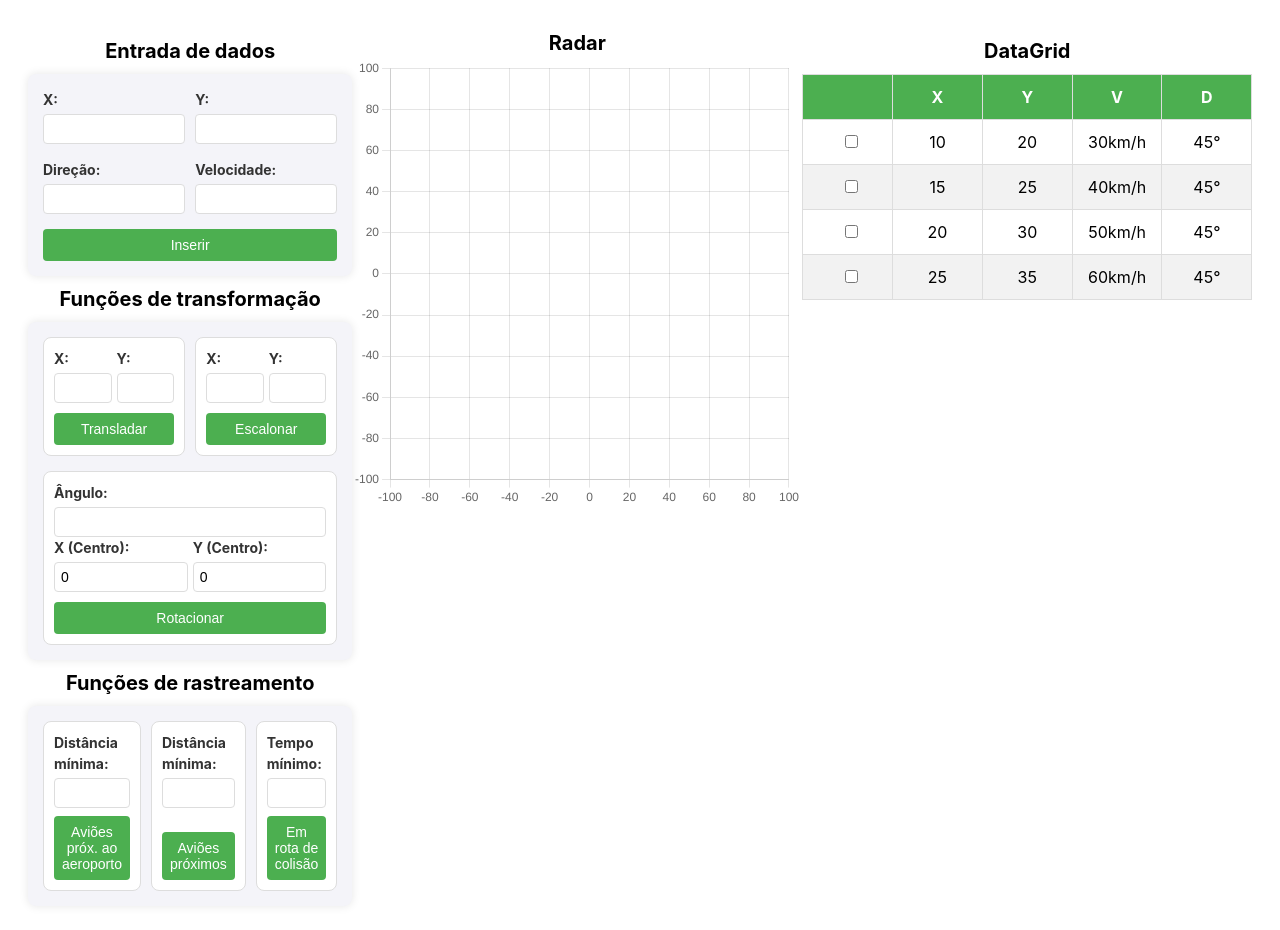
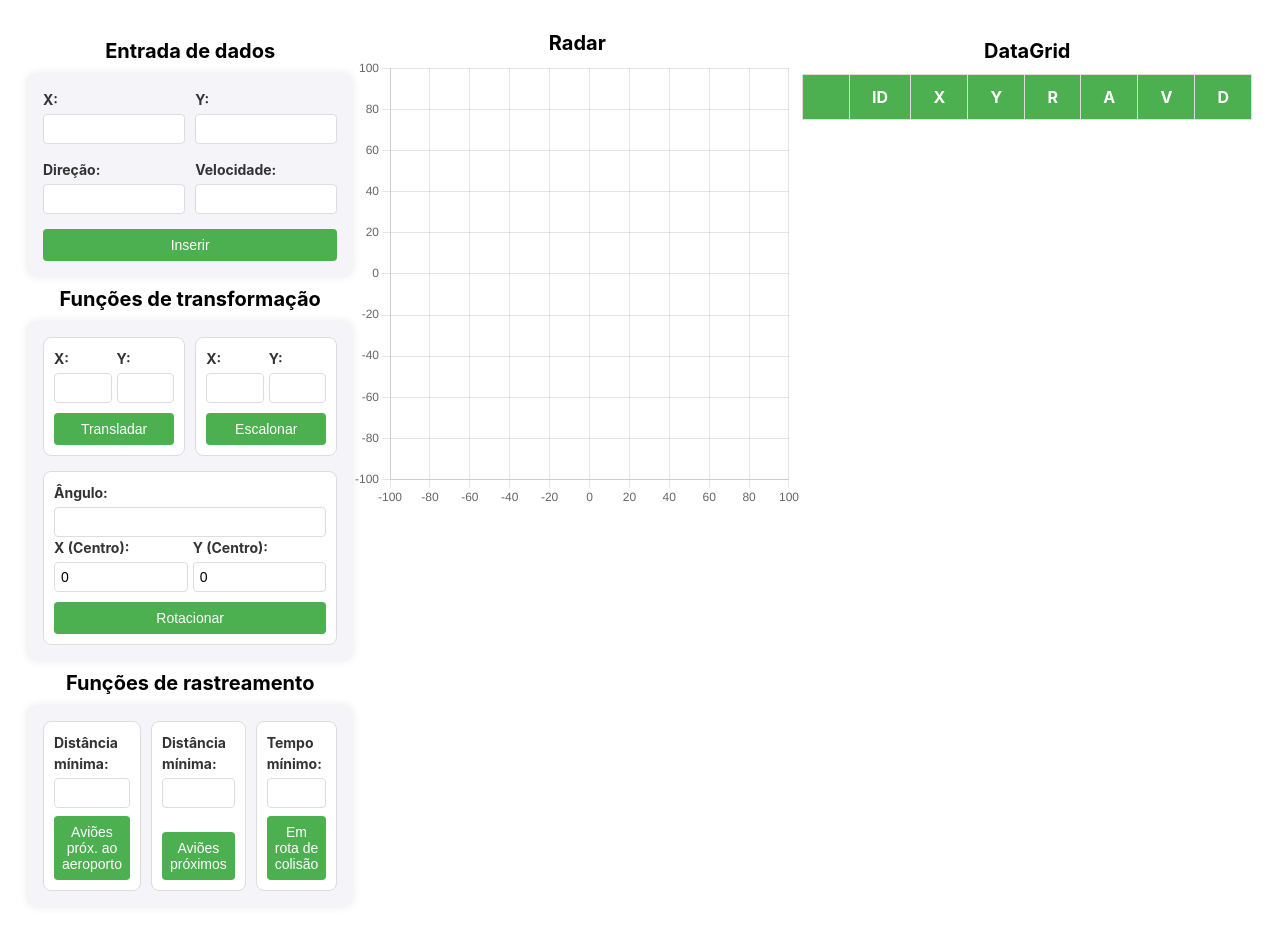
Before and after one commit to Leonardo-DeLuca/Sistema-Deteccao-Avioes, a React (Vite) app: page / in a window 1280 px wide. Shown: the top 930 px of the page. Built offline with nearby package versions, Linux system fonts and the light colour scheme.

Commit message:
DataGrid com seleção e ID

```diff
--- a/src/App.jsx
+++ b/src/App.jsx
@@ -2,12 +2,13 @@ import React, { useState } from 'react';
 import EntradaDados from './components/entradadados/index.jsx';
 import FuncoesTransformacao from './components/funcoestransformacao/index.jsx';
 import FuncoesRastreamento from './components/funcoesrastreamento/index.jsx';
-import DataTable from './components/datagrid/index.jsx';
+import DataGrid from './components/datagrid/index.jsx';
 import Radar from './components/radar/index.jsx';
 import './index.css';
 
 const App = () => {
 	const [avioes, setAvioes] = useState([]);
+	const [avioesSelecionados, setAvioesSelecionados] = useState([]);
 	const [avioesRadar, setAvioesRadar] = useState([]);
 
 	const addAviao = (novoAviao) => {
@@ -15,21 +16,30 @@ const App = () => {
 		setAvioesRadar([...avioes, novoAviao]);
 	};
 
-	console.log(avioes)
-	console.log(avioesRadar)
+	const onTransladar = () => {
+		console.log(avioesSelecionados)
+	};
+
+	const onEscalonar = () => {
+		console.log(avioesSelecionados)
+	};
+
+	const onRotacionar = () => {
+		console.log(avioesSelecionados)
+	};
 
 	return (
 		<div className='app'>
 			<div>
 				<EntradaDados addAviao={addAviao} />
-				<FuncoesTransformacao />
+				<FuncoesTransformacao onTransladar={onTransladar} onEscalonar={onEscalonar} onRotacionar={onRotacionar} />
 				<FuncoesRastreamento />
 			</div>
 
 			<Radar avioes={avioesRadar} />
 
 			<div>
-				<DataTable />
+				<DataGrid avioes={avioes} avioesSelecionados={avioesSelecionados} setAvioesSelecionados={setAvioesSelecionados} />
 			</div>
 		</div>
 	);
--- a/src/components/datagrid/index.jsx
+++ b/src/components/datagrid/index.jsx
@@ -1,35 +1,49 @@
 import React from 'react';
-import './styles.css'; // Importando o arquivo CSS
+import './styles.css';
 
-const DataGrid = () => {
-    const data = [
-        { id: 1, x: 10, y: 20, velocidade: 30, direcao: '45' },
-        { id: 2, x: 15, y: 25, velocidade: 40, direcao: '45' },
-        { id: 3, x: 20, y: 30, velocidade: 50, direcao: '45' },
-        { id: 4, x: 25, y: 35, velocidade: 60, direcao: '45' },
-    ];
+const DataGrid = ({ avioes, avioesSelecionados, setAvioesSelecionados }) => {
+    const handleCheckboxChange = (aviao) => {
+        setAvioesSelecionados(avioesJaSelecionados => {
+            if (avioesJaSelecionados.some(aviaoSelecionado => aviaoSelecionado.id === aviao.id)) {
+                return avioesJaSelecionados.filter(aviaoSelecionado => aviaoSelecionado.id !== aviao.id);
+            }
+
+			return [...avioesJaSelecionados, aviao];
+        });
+    };
 
     return (
         <div className="panel-container">
             <h1>DataGrid</h1>
+
             <table className="styled-table">
                 <thead>
                     <tr>
                         <th></th>
+                        <th>ID</th>
                         <th>X</th>
                         <th>Y</th>
+                        <th>R</th>
+                        <th>A</th>
                         <th>V</th>
                         <th>D</th>
                     </tr>
                 </thead>
                 <tbody>
-                    {data.map((item) => (
+                    {avioes.map((item) => (
                         <tr key={item.id}>
                             <td>
-                                <input type="checkbox" />
+                                <input
+                                    type="checkbox"
+                                    checked={avioesSelecionados.some(aviao => aviao.id === item.id)}
+                                    onChange={() => handleCheckboxChange(item)}
+                                />
                             </td>
+                            <td>{item.id}</td>
                             <td>{item.x}</td>
                             <td>{item.y}</td>
+                            <td>{item.raio}</td>
+                            <td>{item.angulo}</td>
                             <td>{item.velocidade}km/h</td>
                             <td>{item.direcao}°</td>
                         </tr>
--- a/src/components/datagrid/styles.css
+++ b/src/components/datagrid/styles.css
@@ -27,7 +27,7 @@ h1 {
     border: 1px solid #ddd;
     padding: 10px;
     text-align: center;
-    width: 20%;
+    width: 5%;
 }
 
 .styled-table th {
--- a/src/components/entradadados/index.jsx
+++ b/src/components/entradadados/index.jsx
@@ -2,7 +2,10 @@ import React, { useState, useEffect } from 'react';
 import './styles.css';
 
 const EntradaDados = ({ addAviao }) => {
+    const [idInserir, setIdInserir] = useState(1);
+
     const [formData, setFormData] = useState({
+        id: idInserir,
         x: '',
         y: '',
         direcao: '',
@@ -23,7 +26,9 @@ const EntradaDados = ({ addAviao }) => {
 
         addAviao(formData);
 
-        setFormData({ x: '', y: '', direcao: '', velocidade: '' });
+        setIdInserir(idInserir + 1);
+
+        setFormData({ id: idInserir + 1, x: '', y: '', direcao: '', velocidade: '' });
     };
 
     return (
```
